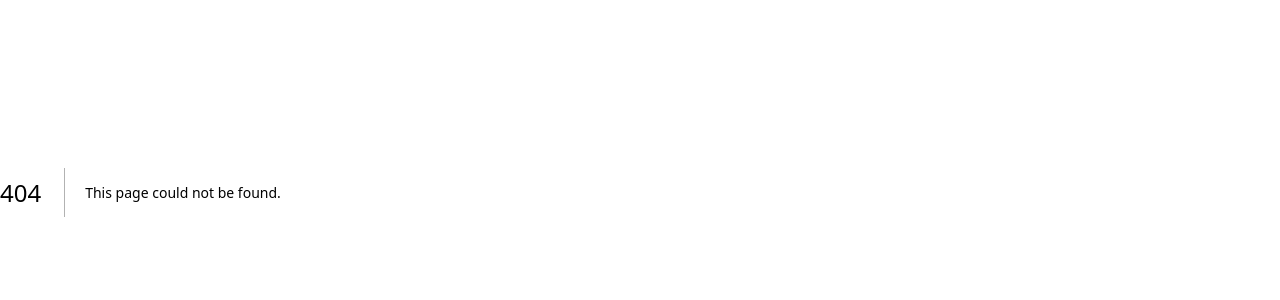
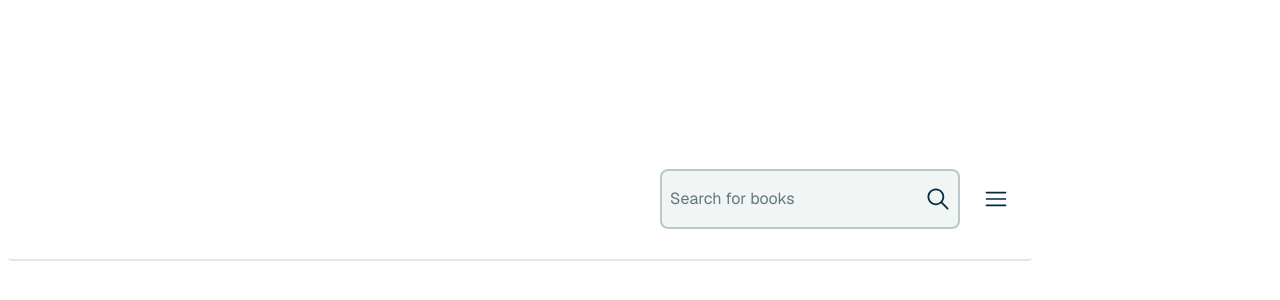
Before and after one commit to nbush71/AdvInternship2, a Next.js app: page /Settings in a window 1280 px wide. Before the commit this address had no page. Shown: the part 208-508 px from the top of the page. Built offline with nearby package versions, Linux system fonts and the light colour scheme.

Commit message:
Settings created / other edits

```diff
--- /dev/null
+++ b/app/Settings/layout.tsx
@@ -0,0 +1,40 @@
+import type { Metadata } from "next";
+import { Geist, Geist_Mono } from "next/font/google";
+import "../globals.css";
+import Sidebar from "@/src/components/For-You/Sidebar";
+
+const geistSans = Geist({
+  variable: "--font-geist-sans",
+  subsets: ["latin"],
+});
+
+const geistMono = Geist_Mono({
+  variable: "--font-geist-mono",
+  subsets: ["latin"],
+});
+
+export const metadata: Metadata = {
+  title: "Create Next App",
+  description: "Generated by create next app",
+};
+
+export default function RootLayout({ children }: LayoutProps<"/">) {
+  return (
+    <html
+      lang="en"
+      className={`${geistSans.variable} ${geistMono.variable} h-full antialiased`}
+    >
+      <body className="min-h-full max-w-screen flex flex-1">
+        <div className="flex h-screen w-full overflow-hidden bg-white">
+          {/* for-you Sidebar */}
+          <Sidebar />
+
+          {/* Main Content */}
+          <main className="flex-1 overflow-y-auto p-2">
+            {children}
+          </main>
+        </div>
+      </body>
+    </html>
+  );
+}
--- /dev/null
+++ b/app/Settings/page.tsx
@@ -0,0 +1,12 @@
+
+import Search from "../../src/components/For-You/Search";
+// import Settings from "../../src/components/Settings/Settings.js";
+
+export default function Page() {
+  return (
+    <div className="grid min-h-screen grid-cols-1 items-center justify-center font-sans">
+      <Search />
+      {/* <Settings /> */}
+    </div>
+  );
+}
--- a/app/globals.css
+++ b/app/globals.css
@@ -53,6 +53,7 @@ body {
   --color-brand-passAcct: #116be9;
   --color-brand-sidebar: #f7faf9;
   --color-brand-hover: #e4ecec;
+  --color-brand-linegray: #e4ecec;
   --color-brand-searchgray: #e1e7ea;
   --color-brand-ltpink: #FFE7EA;
   --color-brand-dark: #042330;
--- a/src/components/For-You/Search.js
+++ b/src/components/For-You/Search.js
@@ -3,6 +3,11 @@ import Image from "next/image";
 import Logo from "../../assets/logo.png";
 import { IoIosSearch } from "react-icons/io";
 import { RxHamburgerMenu } from "react-icons/rx";
+
+
+// You need to use this api to search for books:
+// https://us-central1-summaristt.cloudfunctions.net/getBooksByAuthorOrTitle?search=${search}
+
 
 function Search() {
   return (
--- a/src/components/For-You/Sidebar.js
+++ b/src/components/For-You/Sidebar.js
@@ -15,7 +15,7 @@ function Sidebar() {
   return (
     <>
       <div className="opacity-0 pointer-events-none fixed top-0 left-0 w-full h-full bg-brand-smoke z-10 duration-0.4s ease-in transition-normal"></div>
-      <div className="  bg-brand-sidebar w-60 min-w-50 fixed top-0 left-0 h-screen z-1000 transition-all duration-0.3s">
+      <div className=" hidden bg-brand-sidebar w-60 min-w-50 fixed top-0 left-0 h-screen z-1000 transition-all duration-0.3s">
         <div className="grid grid-cols-1 bg-brand-sidebar w-60 min-w-50 h-screen z-1000 transition-all p-4">
           {/* Logo */}
           <div className="flex items-center justify-center h-15 pt-4  mx-auto mt-4">
--- a/src/components/For-You/SuggestedBooks.js
+++ b/src/components/For-You/SuggestedBooks.js
@@ -7,7 +7,7 @@ function SuggestedBooks() {
     <>
     <div className="flex col-span-2 text-2xl mt-8 pl-8 font-bold text-brand-darkteal mb-4">Suggested Books</div>
     <div className="text-lg font-light text-brand-subtitle pl-8"> Browse those Books</div>
-    <div>Will finish when RecommendedBooks is working.</div>
+    <div className="flex flex-col text-2xl ">Will finish when RecommendedBooks is working.</div>
     </>
   );
 }
--- /dev/null
+++ b/src/components/Settings/Settings.js
@@ -0,0 +1,23 @@
+import Image from "next/image";
+import Login from "../../assets/login.png";
+
+export default function Settings() {
+  return (
+    <div className="flex p-8 w-full max-w-267.5 h-full">
+      <div className=" w-full mr-auto ml-auto pr-6 pl-6">
+        <div className=" flex flex-col text-brand-darkteal w-full text-[32px] font-bold mb-8 text-left border-b-2 border-b-brand-linegray border-solid p-4">Settings</div>
+        <div className="max-w-115 flex flex-col items-center mr-auto ml-auto">
+          <Image
+            alt="login"
+            src={Login}
+            className="w-full h-full async loading-lazy bg-transparent aspect-auto"
+          />
+          <div className="text-2xl font-bold text-brand-darkteal text-center mb-4">
+            Log in to your account to see your details.
+          </div>
+          <button className="flex items-center justify-center w-45 min-w-45 text-brand-darkteal h-10 rounded-sm text-4  bg-brand-green cursor-pointer border-none outline-none">Login</button>
+        </div>
+      </div>
+    </div>
+  );
+}
```
